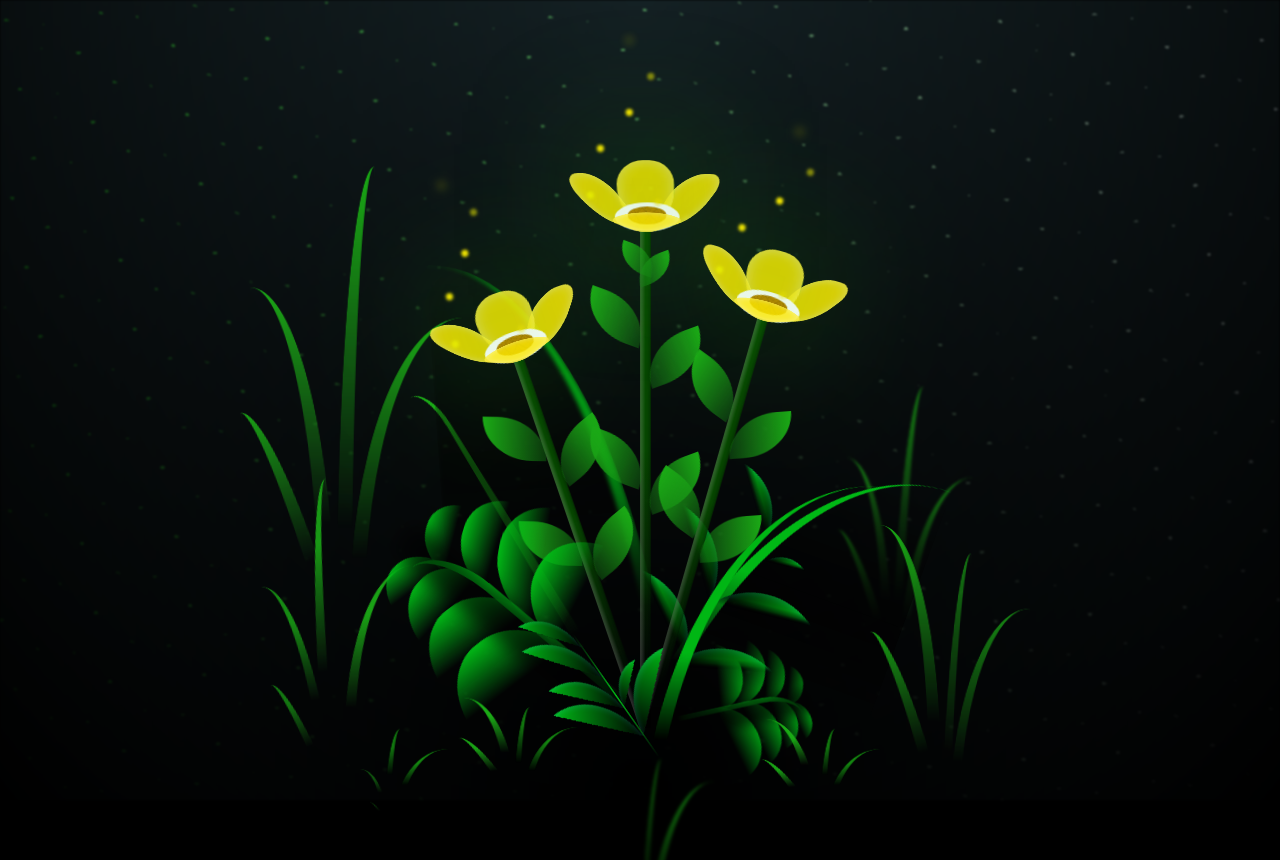
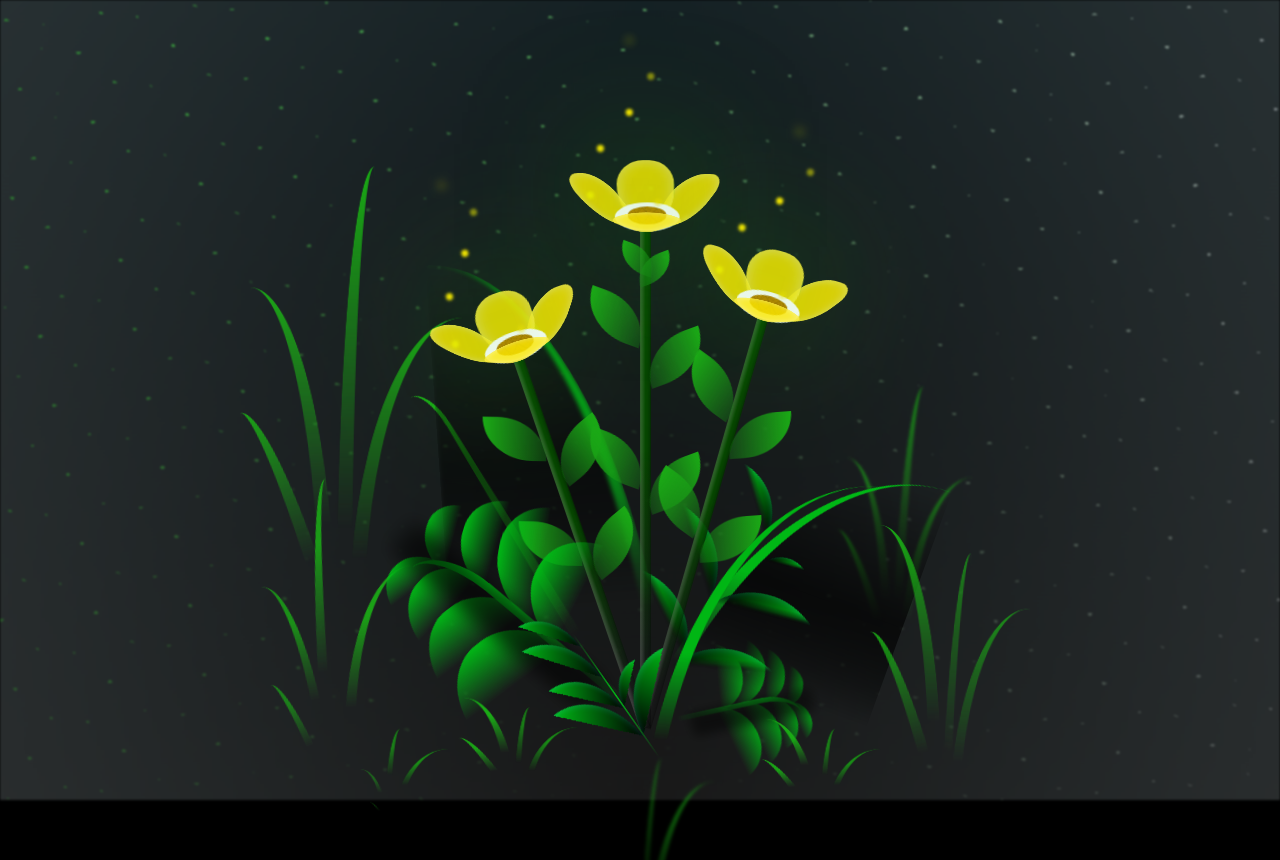
Before and after one commit to VictorMaiguashca/VictorMaiguashca.github.io, a plain HTML site: page floresamarillas/floresamarillas.html in a window 1280 px wide. Shown: the top 860 px of the page. Drawn offline with Linux system fonts and the light colour scheme.

Commit message:
Update main.css

```diff
--- a/floresamarillas/css/main.css
+++ b/floresamarillas/css/main.css
@@ -28,7 +28,7 @@ body {
   width: 100%;
   height: 100%;
   filter: blur(0.1vmin);
-  background-image: radial-gradient(ellipse at top, transparent 0%, var(--dark-color)),
+  background-image: radial-gradient(ellipse at top, transparent 0%, rgba(50, 50, 50, 0.7)),
   radial-gradient(ellipse at bottom, var(--dark-color), rgba(145, 233, 255, 0.2)),
   repeating-linear-gradient(220deg, rgb(0, 0, 0) 0px, rgb(0, 0, 0) 19px, transparent 19px,
   transparent 22px), repeating-linear-gradient(189deg, rgb(0, 0, 0) 0px, rgb(0, 0, 0) 19px,
```
